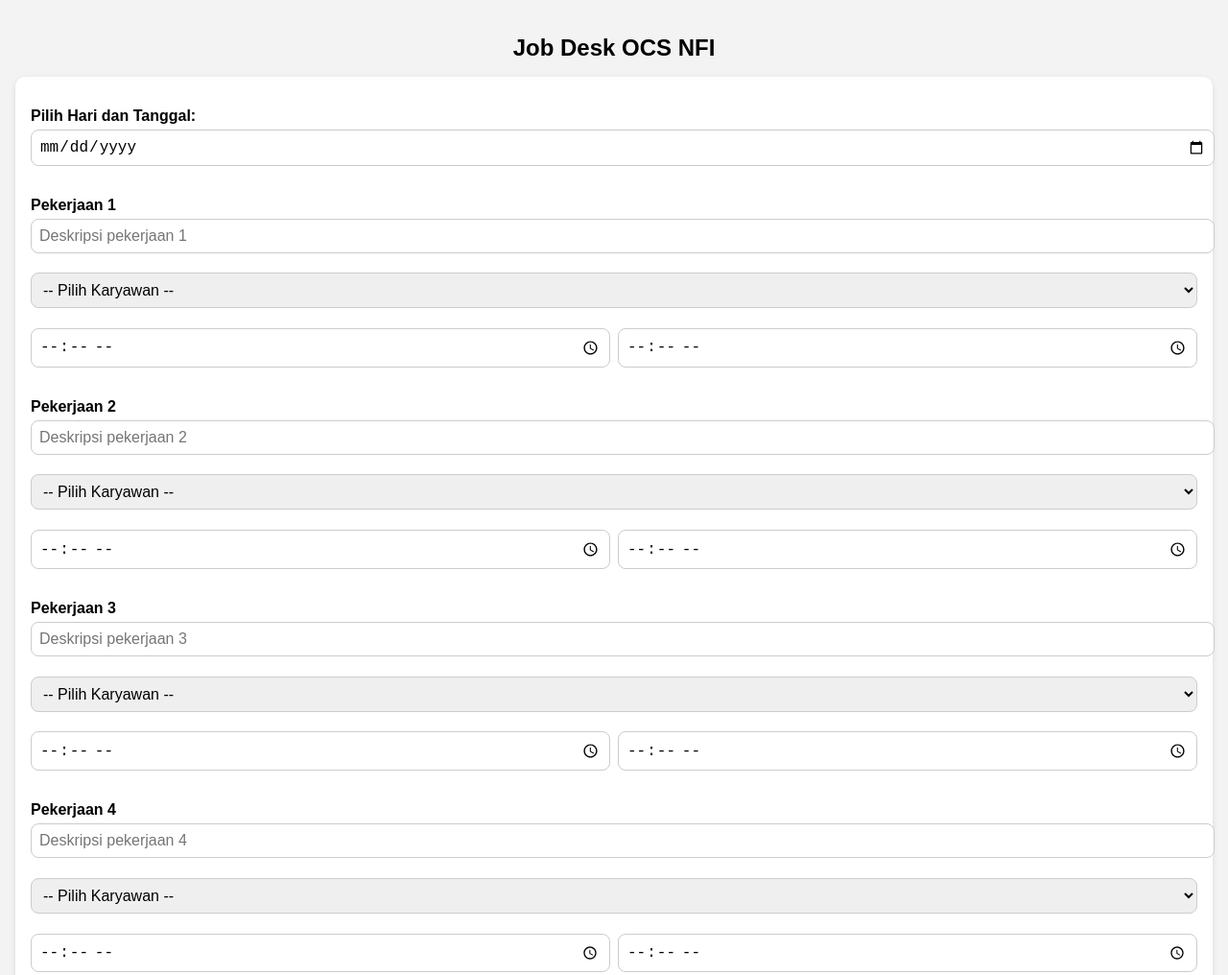
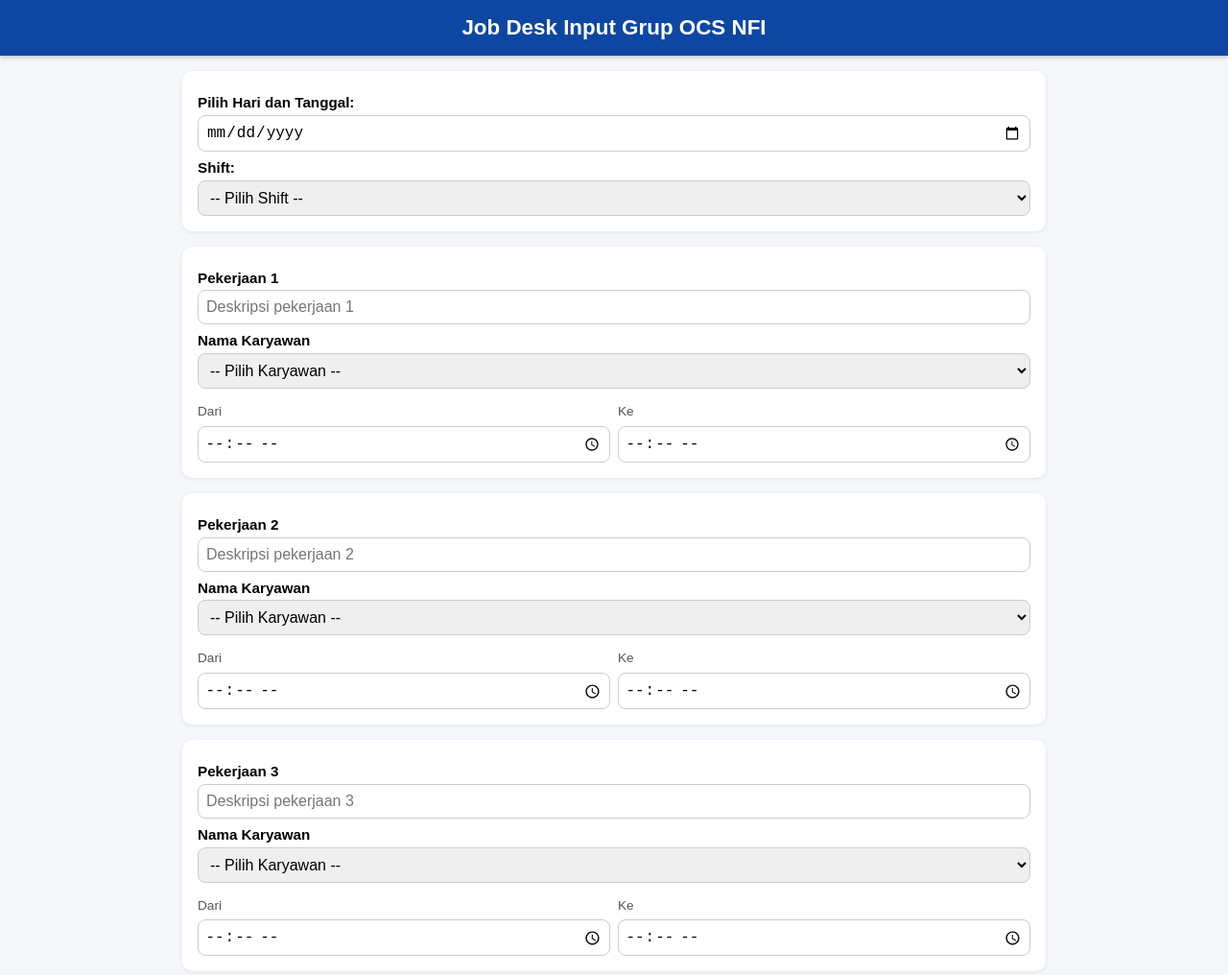
Before and after one commit to Poharaayub/grup-jod-desk-input, a plain HTML site: page index.html in a window 1280 px wide. Shown: the top 1016 px of the page at 96% size. Drawn offline with Linux system fonts and the light colour scheme.

Commit message:
Add files via upload

```diff
--- a/index.html
+++ b/index.html
@@ -7,47 +7,75 @@
   <style>
     body {
       font-family: Arial, sans-serif;
-      padding: 1rem;
+      padding: 0;
       margin: 0;
-      background: #f3f3f3;
+      background: #f5f6fa;
     }
 
     h2 {
       text-align: center;
-      margin-bottom: 1rem;
+      margin: 0;
+      padding: 1rem;
+      background: #0d47a1;
+      color: #fff;
+      font-size: 1.4rem;
+      box-shadow: 0 2px 4px rgba(0,0,0,0.2);
     }
 
     .container {
-      background: #fff;
       padding: 1rem;
-      border-radius: 10px;
-      box-shadow: 0 2px 6px rgba(0,0,0,0.1);
-      margin-bottom: 1rem;
+      max-width: 900px;
+      margin: auto;
     }
 
     label {
       font-weight: bold;
-      margin-top: 1rem;
+      margin-top: 0.5rem;
       display: block;
+      font-size: 0.95rem;
     }
 
     input, select {
       width: 100%;
       padding: 0.5rem;
       margin-top: 0.3rem;
-      margin-bottom: 1rem;
       border: 1px solid #ccc;
       border-radius: 8px;
       font-size: 1rem;
+      box-sizing: border-box;
     }
 
+    .pekerjaan-card {
+      background: #fff;
+      padding: 1rem;
+      border-radius: 10px;
+      box-shadow: 0 1px 4px rgba(0,0,0,0.08);
+      margin-bottom: 1rem;
+    }
+
+    /* Grup Durasi */
     .durasi-group {
       display: flex;
       gap: 0.5rem;
+      align-items: flex-end;
+      margin-top: 0.5rem;
     }
-
-    .durasi-group input {
+    .durasi-item {
       flex: 1;
+      display: flex;
+      flex-direction: column;
+    }
+    .durasi-item label {
+      font-weight: normal;
+      font-size: 0.85rem;
+      margin-bottom: 0.2rem;
+      color: #555;
+    }
+    .durasi-item input {
+      padding: 0.4rem;
+      font-size: 1rem;
+      border: 1px solid #ccc;
+      border-radius: 8px;
     }
 
     button {
@@ -58,6 +86,12 @@
       border-radius: 8px;
       font-size: 1rem;
       width: 100%;
+      cursor: pointer;
+      margin-top: 1rem;
+    }
+
+    button:hover {
+      background: #1565c0;
     }
 
     #hasil {
@@ -66,17 +100,35 @@
       padding: 1rem;
       border-radius: 10px;
       margin-top: 1rem;
+      font-size: 0.95rem;
+    }
+
+    /* Mobile */
+    @media (max-width: 600px) {
+      .durasi-group {
+        flex-direction: column;
+      }
     }
   </style>
 </head>
 <body>
 
-  <h2>Job Desk OCS NFI</h2>
+  <h2>Job Desk Input Grup OCS NFI</h2>
 
   <div class="container">
+    <div class="pekerjaan-card">
       <label for="tanggal">Pilih Hari dan Tanggal:</label>
       <input type="date" id="tanggal" onchange="updateHari()" />
-    <div id="hari"></div>
+      <div id="hari" style="margin: 0.5rem 0; font-weight: bold; color: #0d47a1;"></div>
+
+      <label for="shift">Shift:</label>
+      <select id="shift">
+        <option value="">-- Pilih Shift --</option>
+        <option value="Shift Pagi">Shift Pagi</option>
+        <option value="Shift Siang">Shift Siang</option>
+        <option value="Shift Malam">Shift Malam</option>
+      </select>
+    </div>
 
     <div id="pekerjaan-container"></div>
 
@@ -96,15 +148,24 @@
     for (let i = 1; i <= 20; i++) {
       let opsi = namaKaryawan.map(nama => `<option value="${nama}">${nama}</option>`).join("");
       pekerjaanContainer.innerHTML += `
+        <div class="pekerjaan-card">
           <label>Pekerjaan ${i}</label>
           <input type="text" placeholder="Deskripsi pekerjaan ${i}" id="pekerjaan${i}" />
+          <label>Nama Karyawan</label>
           <select id="karyawan${i}">
             <option value="">-- Pilih Karyawan --</option>
             ${opsi}
           </select>
           <div class="durasi-group">
+            <div class="durasi-item">
+              <label for="dari${i}">Dari</label>
               <input type="time" id="dari${i}" />
+            </div>
+            <div class="durasi-item">
+              <label for="ke${i}">Ke</label>
               <input type="time" id="ke${i}" />
+            </div>
+          </div>
         </div>
       `;
     }
@@ -133,13 +194,16 @@
 
     function generateClipboard() {
       const tanggal = document.getElementById("tanggal").value;
+      const shift = document.getElementById("shift").value;
       if (!tanggal) {
         alert("Silakan pilih tanggal terlebih dahulu!");
         return;
       }
 
       const hari = new Date(tanggal).toLocaleDateString('id-ID', { weekday: 'long' });
-      let output = `🗓️  *Job Desk OCS NFI - ${hari}, ${tanggal}*\n\n`;
+      let output = `🗓️  *Job Desk OCS NFI - ${hari}, ${tanggal}*\n`;
+      if (shift) output += `🕒  Shift: ${shift}\n\n`;
+      else output += `\n`;
 
       for (let i = 1; i <= 20; i++) {
         const kerja = document.getElementById(`pekerjaan${i}`).value.trim();
@@ -148,7 +212,7 @@
         const ke = document.getElementById(`ke${i}`).value;
         const durasi = hitungDurasi(dari, ke);
         if (kerja || nama || dari || ke) {
-          output += `📌  ${kerja}  -  ${nama}  ${durasi}\n`;
+          output += `📌  ${kerja}  -  ${nama}  ${dari} - ${ke} ${durasi}\n`;
         }
       }
 
```
Lines whose indentation alone changed are shown as unchanged.
